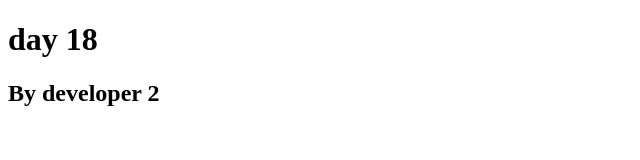
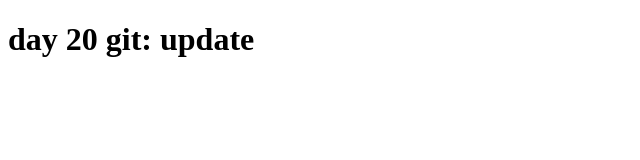
Before and after one commit to Onyarmanto97/ORA, a plain HTML site: page index.html in a window 1280 px wide. Shown: the whole page, without its empty margins (0-640 px from the left). Drawn offline with Linux system fonts and the light colour scheme.

Commit message:
update terbaru

```diff
--- a/index.html
+++ b/index.html
@@ -7,7 +7,6 @@
     <title>Latihan Git</title>
 </head>
 <body>
-    <h1>day 18</h1>
-    <h2>By developer 2</h2>
+    <h1>day 20 git: update</h1>
 </body>
 </html>
```
